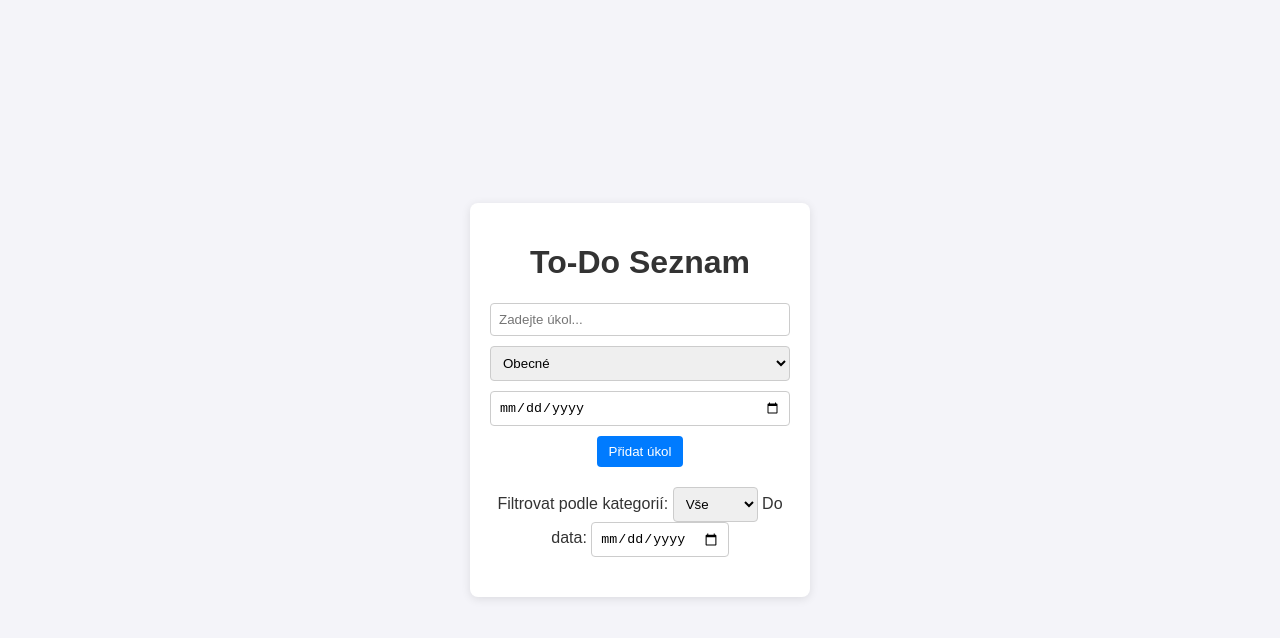
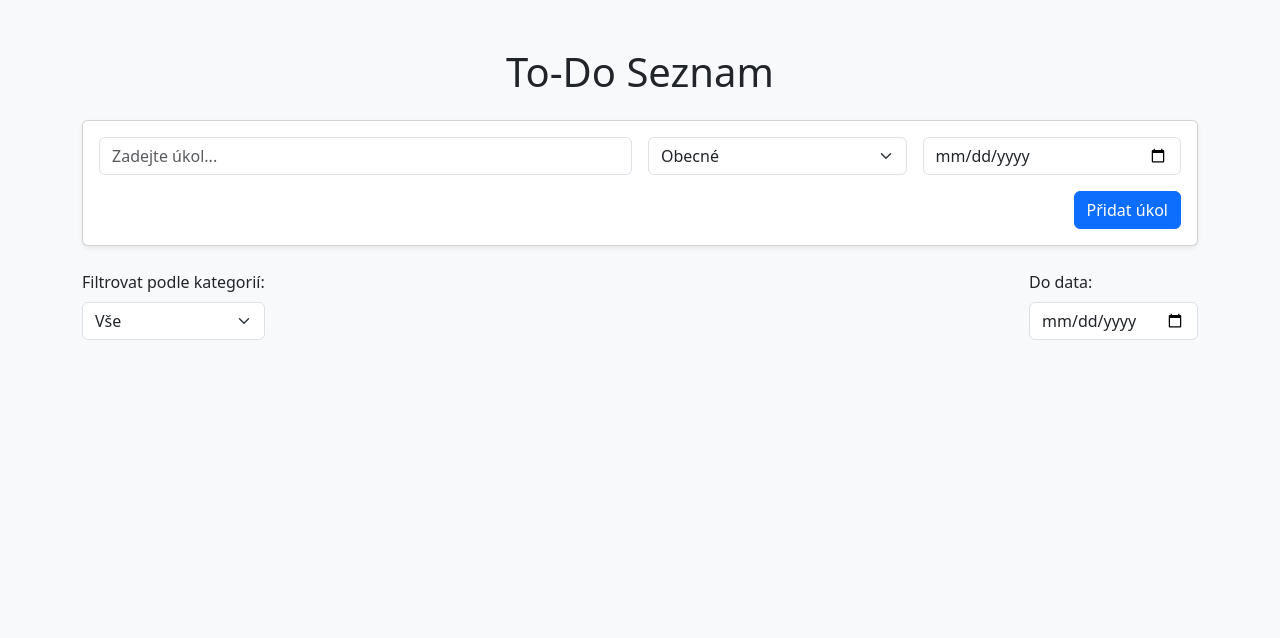
Before and after one commit to HonzaKud/todolist, a plain HTML site: page index.html in a window 1280 px wide. Drawn offline with nearby package versions, Linux system fonts and the light colour scheme.

Commit message:
pridani bootstrapu a lepsi layout

```diff
--- a/index.html
+++ b/index.html
@@ -4,36 +4,55 @@
     <meta charset="UTF-8">
     <meta name="viewport" content="width=device-width, initial-scale=1.0">
     <title>To-Do Seznam</title>
-    <link rel="stylesheet" href="style.css">
+    <link href="https://cdn.jsdelivr.net/npm/bootstrap@5.3.0-alpha1/dist/css/bootstrap.min.css" rel="stylesheet">
 </head>
-<body>
-    <div id="app">
-        <h1>To-Do Seznam</h1>
-        <form id="todo-form">
-            <input type="text" id="todo-input" placeholder="Zadejte úkol..." required>
-            <select id="todo-category">
+<body class="bg-light">
+    <div class="container mt-5">
+        <h1 class="text-center mb-4">To-Do Seznam</h1>
+        <div class="card shadow-sm">
+            <div class="card-body">
+                <form id="todo-form" class="row g-3">
+                    <div class="col-md-6">
+                        <input type="text" id="todo-input" class="form-control" placeholder="Zadejte úkol..." required>
+                    </div>
+                    <div class="col-md-3">
+                        <select id="todo-category" class="form-select">
                             <option value="Obecné">Obecné</option>
                             <option value="Práce">Práce</option>
                             <option value="Osobní">Osobní</option>
                             <option value="Domov">Domov</option>
                         </select>
-            <input type="date" id="todo-date" required>
-            <button type="submit">Přidat úkol</button>
+                    </div>
+                    <div class="col-md-3">
+                        <input type="date" id="todo-date" class="form-control" required>
+                    </div>
+                    <div class="col-12 text-end">
+                        <button type="submit" class="btn btn-primary">Přidat úkol</button>
+                    </div>
                 </form>
-        <div id="filter">
-            <label for="filter-category">Filtrovat podle kategorií:</label>
-            <select id="filter-category">
+            </div>
+        </div>
+        <div class="mt-4">
+            <div class="d-flex justify-content-between align-items-center">
+                <div>
+                    <label for="filter-category" class="form-label">Filtrovat podle kategorií:</label>
+                    <select id="filter-category" class="form-select">
                         <option value="Vše">Vše</option>
                         <option value="Obecné">Obecné</option>
                         <option value="Práce">Práce</option>
                         <option value="Osobní">Osobní</option>
                         <option value="Domov">Domov</option>
                     </select>
-            <label for="filter-date">Do data:</label>
-            <input type="date" id="filter-date">
                 </div>
-        <ul id="todo-list"></ul>
+                <div>
+                    <label for="filter-date" class="form-label">Do data:</label>
+                    <input type="date" id="filter-date" class="form-control">
                 </div>
+            </div>
+        </div>
+        <ul id="todo-list" class="list-group mt-4"></ul>
+    </div>
+    <script src="https://cdn.jsdelivr.net/npm/bootstrap@5.3.0-alpha1/dist/js/bootstrap.bundle.min.js"></script>
     <script src="script.js"></script>
 </body>
 </html>
```
Lines whose indentation alone changed are shown as unchanged.
